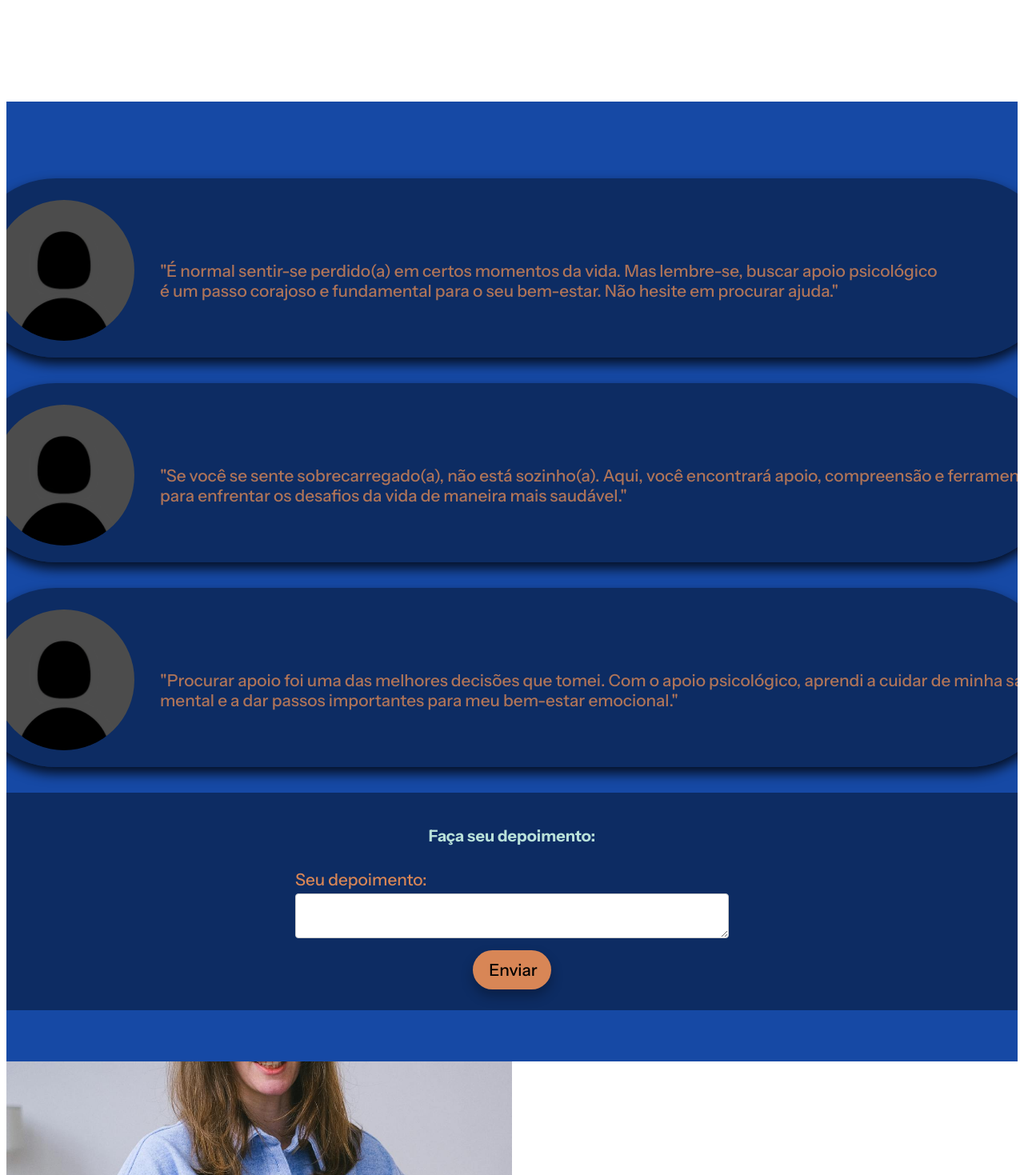
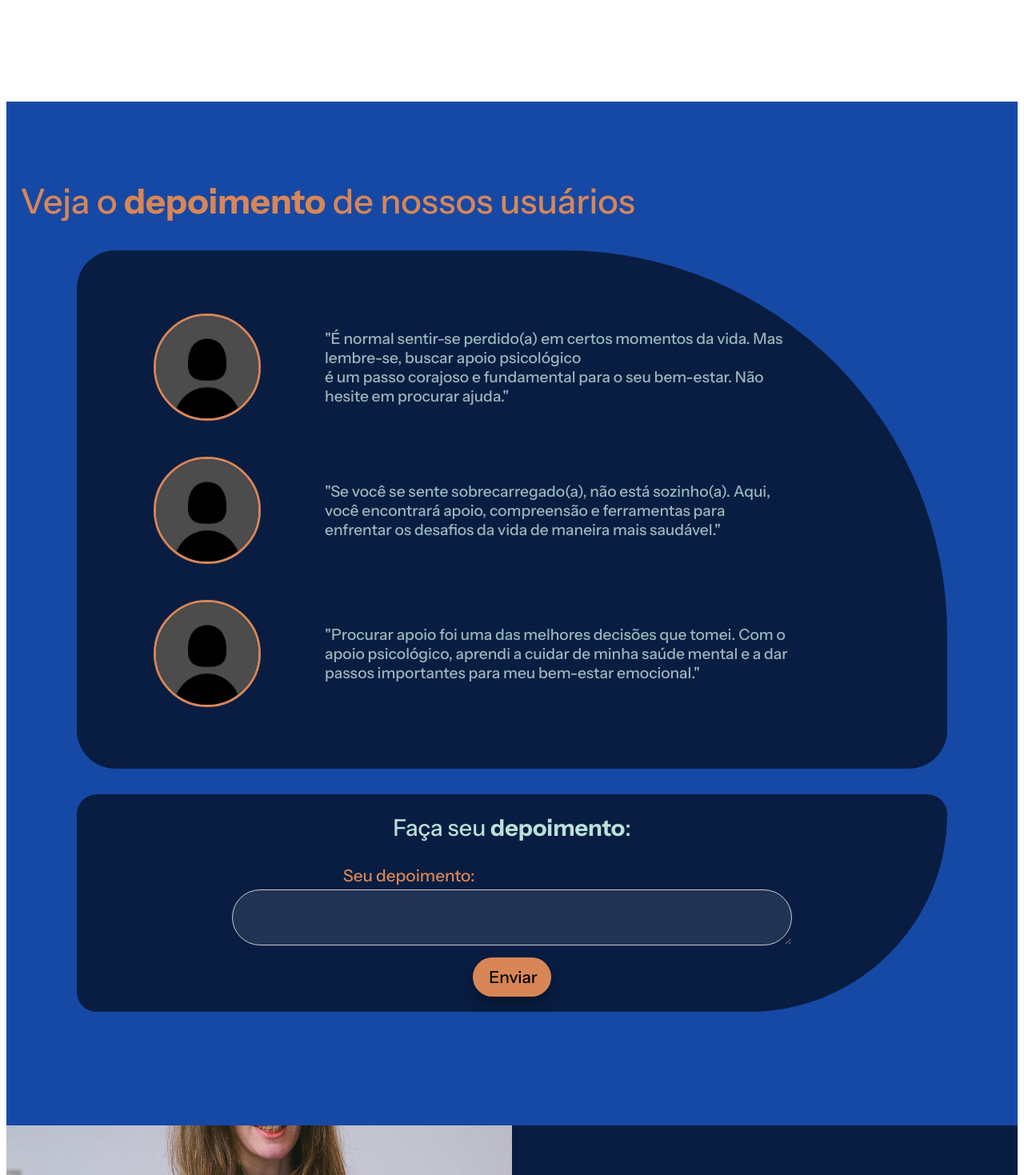
Before and after one commit to gusmrtns/plataforma-de-apoio-psicologico-comunitario, a React (Vite) app in the folder plataforma-apoio/: page / in a window 1280 px wide. Shown: the part 1241-2710 px from the top of the page at 80% size. Built offline with nearby package versions, Linux system fonts and the light colour scheme.

Commit message:
feat: depoimento finalizado

```diff
--- a/plataforma-apoio/src/pages/Home.jsx
+++ b/plataforma-apoio/src/pages/Home.jsx
@@ -35,6 +35,11 @@ const Home = () => {
           </div>
         </section>
         <section className="coments-container">
+
+          <div className="title-coments">
+            <h1>Veja o <strong>depoimento</strong> de nossos usuários</h1>
+          </div>
+
           <div className="coments">
             <div className="coments-info">
               <img src="./src/assets/anonimo.jpg" alt="imagem de perfil" />
@@ -48,14 +53,14 @@ const Home = () => {
               <img src="./src/assets/anonimo.jpg" alt="imagem de perfil" />
               <h1>"Procurar apoio foi uma das melhores decisões que tomei. Com o apoio psicológico, aprendi a cuidar de minha saúde mental e a dar passos importantes para meu bem-estar emocional."</h1>
             </div>
+          </div>
           <div className="coments-input">
-              <h2> Faça seu depoimento:</h2>
+            <h2> Faça seu <strong>depoimento</strong>:</h2>
             <form>
               <label for="depoimento">Seu depoimento:</label>
               <textarea id="depoimento" name="comentario" rows="4" cols="60"></textarea>
               <button type="submit">Enviar</button>
             </form>
-            </div>
           </div>
         </section>
         <div className="container-ajuda">
--- a/plataforma-apoio/src/styles/Navbar.css
+++ b/plataforma-apoio/src/styles/Navbar.css
@@ -130,12 +130,11 @@
     color: white;
     text-decoration: none;
     background-color: #5D87D2; /* Laranja da paleta */
-    color: white;
     padding: 0.2em 0.2em;
 
     font-weight: bold;
     text-decoration: none;
-    transition: background 0.3s ease;
+    transition: 0.3s ease;
     font-family: "Instrument Sans", serif;
     font-optical-sizing: auto;
     font-weight: 500;
@@ -143,7 +142,9 @@
     font-variation-settings:
       "wdth" 100;
   }
-
+  .signup:hover{
+    color: #B9E1D9;
+  }
 @media (max-width: 768px) {
   .nav-links {
       gap: 15px;
--- a/plataforma-apoio/src/styles/home.css
+++ b/plataforma-apoio/src/styles/home.css
@@ -7,7 +7,7 @@
     flex-direction: column;
     align-items: center;
     justify-content: center;
-
+    padding-bottom: 80px;
 }
 
 .header-home {
@@ -106,39 +106,68 @@ p {
     display: flex;
     align-items: center;
     justify-content: center;
-    background-color: rgb(22, 73, 165);
+    flex-direction: column;
+    background-color: rgba(22, 73, 165, 1);
     width: 100%;
     height: 1200px;
     margin-top: 8em;
+    padding-bottom: 5em;
+}
+
+.title-coments {
+    color: #D88656;
+    font-size: 1.8em;
+    margin-right: 16em;
+
+    & h1{
+        font-family: "Instrument Sans", serif;
+            font-optical-sizing: auto;
+            font-weight: 500;
+            font-style: normal;
+            font-variation-settings:
+                "wdth" 100;
+    }
+
+}
+
+.coments {
+    background-color: rgba(0, 0, 0, 0.6);
+    display: flex;
+    flex-direction: column;
+    width: 85%;
+    height: 50%;
+    border-radius: 3em 30em 3em 3em;
+    padding-top: 3em;
 }
 
 .coments-info {
     padding-top: 2em;
-    background: rgba(0, 0, 0, 0.4);
-    margin-top: 2em;
-    width: 85em;
-    height: 12em;
+    padding: 1.1em 2em;
+    margin-top: 1em;
+    width: 50em;
+    height: 8em;
     display: flex;
     flex-direction: row;
-    border-radius: 110px;
+    border-radius: 100em 100em 100em 100em;
     align-items: center;
-    box-shadow: 0 8px 15px rgba(0, 0, 0, 0.8);
+    margin-left: 4em;
+    margin-right: auto;
 
 
     & img {
-        width: 11em;
-        height: 11em;
-        margin-left: 2em;
-        margin-bottom: 1.6em;
-        margin-right: 2em;
+        width: 8em;
+        height: 8em;
+        margin-left: 1;
+        margin-right: 5em;
         border-radius: 100%;
+        border: solid 3px #D88656;
 
     }
 
     & h1 {
-        color: #D88656;
+        color: #B9E1D9;
         opacity: 80%;
-        font-size: 1.3em;
+        font-size: 1.2em;
         font-family: "Instrument Sans", serif;
         font-optical-sizing: auto;
         font-weight: 500;
@@ -150,18 +179,26 @@ p {
 }
 
 .coments-input {
-    display: flex;
     justify-content: center;
     align-items: center;
-    flex-direction: column;
     margin-top: 2em;
-    background: rgba(0, 0, 0, 0.4);
-    width: 85em;
+    margin-left: auto;
+    margin-right: auto;
+    background: rgba(0, 0, 0, 0.6);
+    width: 85%;
     height: 17em;
-    border-radius: 30px;
+    border-radius: 10em;
+    border-radius: 3em 3em 30em 3em;
 
     & h2 {
         color: #B9E1D9;
+        font-size: 1.8em;
+        font-family: "Instrument Sans", serif;
+            font-optical-sizing: auto;
+            font-weight: 500;
+            font-style: normal;
+            font-variation-settings:
+                "wdth" 100;
     }
 
     & form {
@@ -171,6 +208,7 @@ p {
         & label {
             color: #D88656;
             font-size: 1.3em;
+            margin-left: 16em;
             font-family: "Instrument Sans", serif;
             font-optical-sizing: auto;
             font-weight: 500;
@@ -181,7 +219,14 @@ p {
         }
 
         & textarea {
-            height: 4em;
+            width: 50em;
+            height: 5em;
+            margin-left: auto;
+            margin-right: auto;
+            background-color: rgba(255, 255, 255, 0.1);
+            border-radius: 4em;
+            border: solid rgba(255, 255, 255, );
+            color: aliceblue;
         }
 
         & button {
@@ -200,6 +245,12 @@ p {
                 "wdth" 100;
 
             box-shadow: 0 8px 15px rgba(0, 0, 0, 0.3);
+            transition: all 0.3s ease;
+        }
+
+        & button:hover {
+            transform: scale(1.05);
+            background-color: #D9B9A0;
         }
     }
 
@@ -223,7 +274,7 @@ p {
     }
 
     & .ajuda-link {
-        background-color: white;
+        background-color: #091D42;
         width: 50%;
         height: 100vh;
         display: flex;
@@ -260,14 +311,14 @@ p {
     font-size: 1.4em;
     font-weight: bold;
     text-decoration: none;
-    transition: background 0.3s ease;
+    transition: all 0.3s ease;
     font-family: "Instrument Sans", serif;
     font-optical-sizing: auto;
     font-weight: 500;
     font-style: normal;
     font-variation-settings:
         "wdth" 100;
-        box-shadow: 0 8px 15px rgba(0, 0, 0, 0.3);
+    box-shadow: 0 8px 15px rgba(0, 0, 0, 0.3);
 }
 
 .bx-search {
```
Lines whose indentation alone changed are shown as unchanged.
